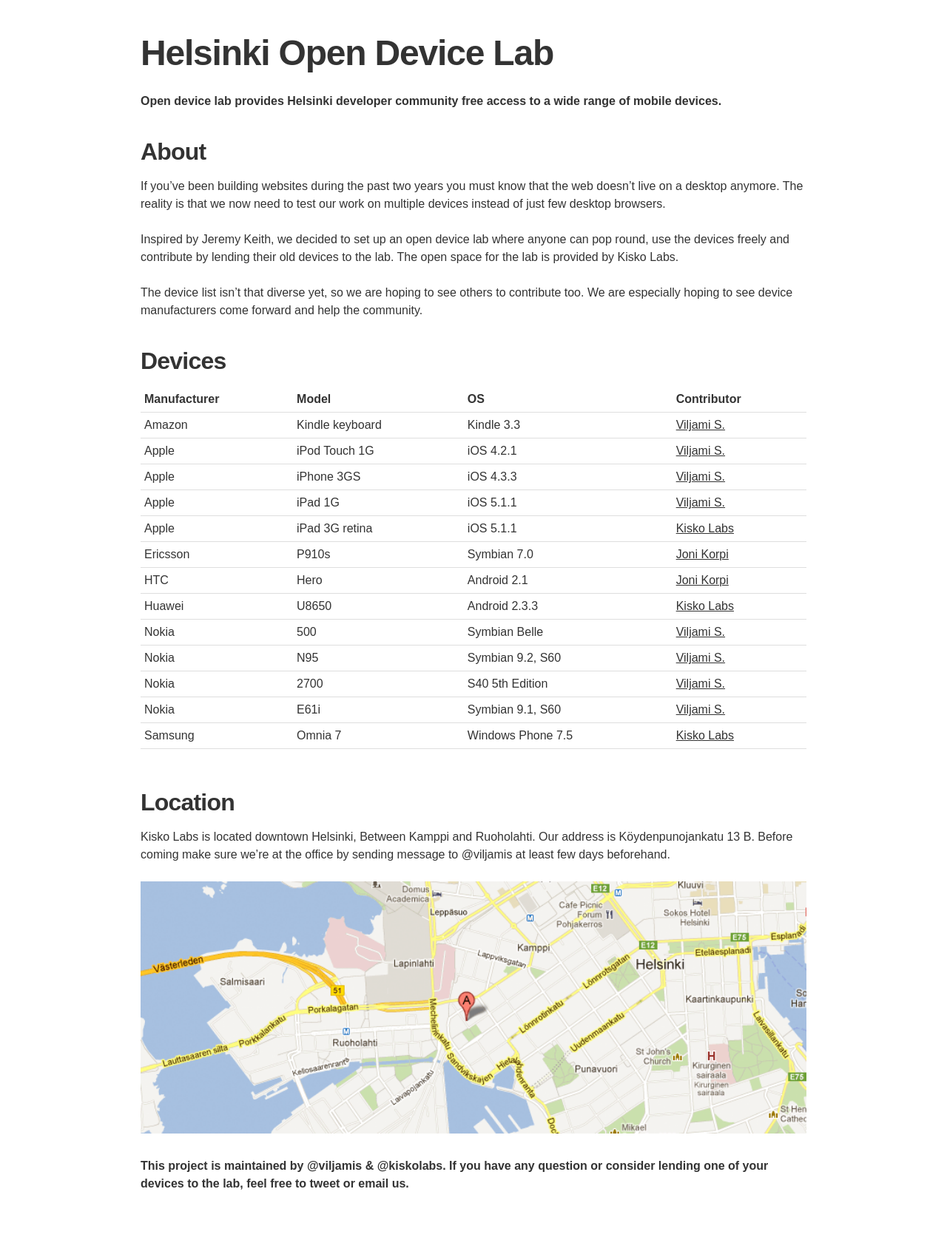
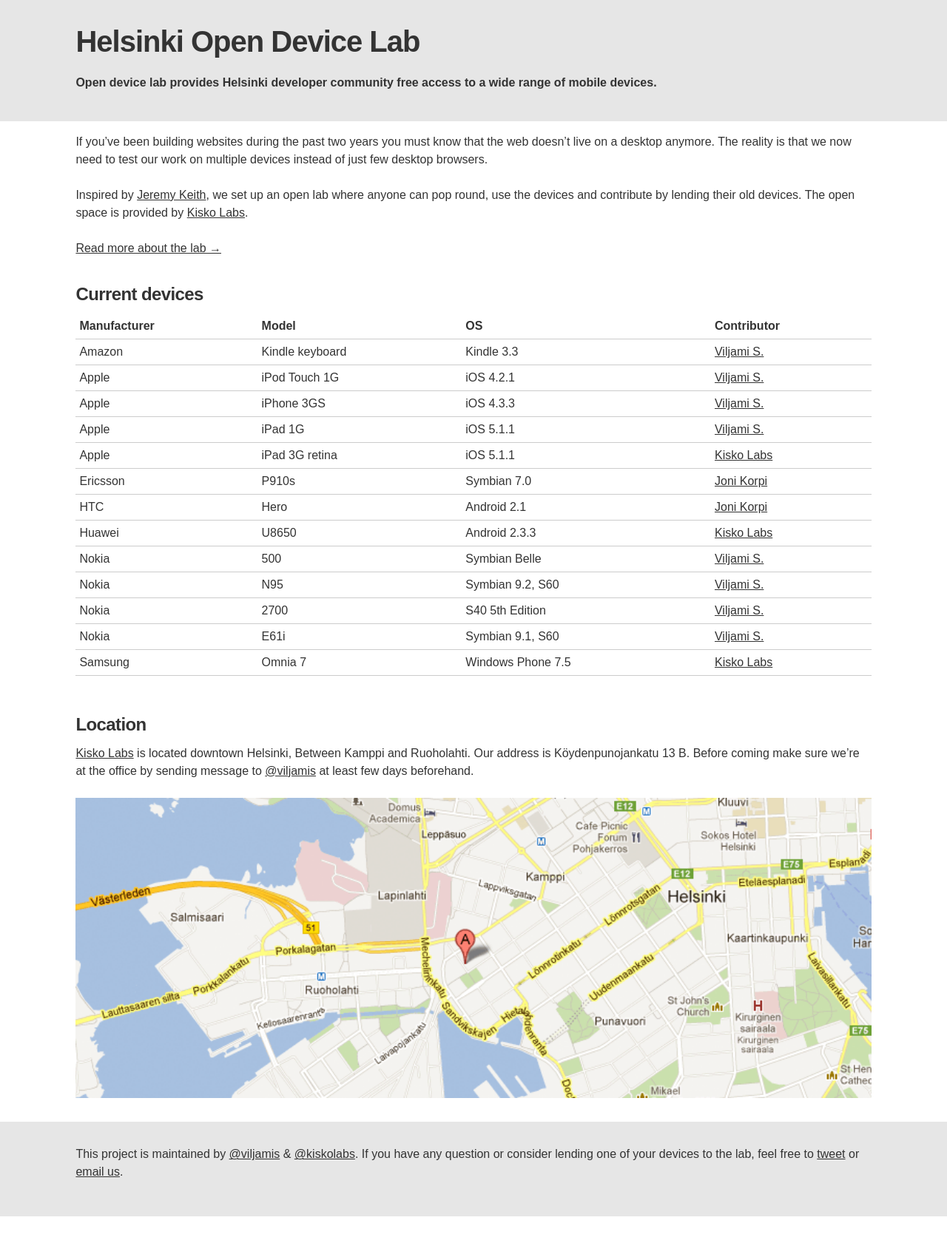
Before and after one commit to helsinkidevicelab/hodl, a PHP site: page / in a window 1280 px wide. Shown: the whole page at 74% size. After the commit the page ends 1645 px from the top, so only its background shows below. Run offline with PHP 8.4, Linux system fonts and the light colour scheme.

Commit message:
Changes to texts and styles

```diff
--- a/html prototype/index.html
+++ b/html prototype/index.html
@@ -19,16 +19,15 @@
 
     <div class="section">
       <div class="wrapper">
-        <h2>About</h2>
         <p>If you’ve been building websites during the past two years you must know that the web doesn’t live on a desktop anymore. The reality is that we now need to test our work on multiple devices instead of just few desktop browsers.</p>
-        <p>Inspired by Jeremy Keith, we decided to set up an open device lab where anyone can pop round, use the devices freely and contribute by lending their old devices to the lab. The open space for the lab is provided by Kisko Labs.</p>
-        <p>The device list isn’t that diverse yet, so we are hoping to see others to contribute too. We are especially hoping to see device manufacturers come forward and help the community.</p>
+        <p>Inspired by <a href="#" rel="external">Jeremy Keith</a>, we set up an open lab where anyone can pop round, use the devices and contribute by lending their old devices. The open space is provided by <a href="http://kiskolabs.com/" rel="external">Kisko Labs</a>.</p>
+        <p><a href="http://viljamis.com/blog/2012/helsinki-open-device-lab/" rel="external">Read more about the lab &rarr;</a></p>
       </div>
     </div>
 
     <div class="section">
       <div class="wrapper">
-        <h2>Devices</h2>
+        <h2>Current devices</h2>
         <table class="responsive_table">
           <thead>
             <tr>
@@ -125,14 +124,16 @@
     <div class="section">
       <div class="wrapper">
         <h2>Location</h2>
-        <p>Kisko Labs is located downtown Helsinki, Between Kamppi and Ruoholahti. Our address is Köydenpunojankatu 13 B. Before coming make sure we’re at the office by sending message to @viljamis at least few days beforehand.</p>
-        <img src="map.png" alt="">
+        <p><a href="http://kiskolabs.com/" rel="external">Kisko Labs</a> is located downtown Helsinki, Between Kamppi and Ruoholahti. Our address is Köydenpunojankatu 13 B. Before coming make sure we&#8217;re at the office by sending message to <a href="http://twitter.com/viljamis" rel="external me">@viljamis</a> at least few days beforehand.</p>
+            <a href="http://maps.google.com/maps?q=K%C3%B6ydenpunojankatu+13,+Helsingfors,+Suomi&amp;hl=en&amp;ie=UTF8&amp;sll=37.0625,-95.677068&amp;sspn=39.592876,78.837891&amp;oq=k%C3%B6ydenpunojankatu+13+B&amp;hnear=K%C3%B6ydenpunojankatu+13,+00180+Helsinki,+Finland&amp;t=m&amp;z=15" rel="external">
+            <img src="map.png" alt="">
+        </a>
       </div>
     </div>
 
     <div class="footer">
       <div class="wrapper">
-        <p>This project is maintained by @viljamis &amp; @kiskolabs. If you have any question or consider lending one of your devices to the lab, feel free to tweet or email us.</p>
+        <p>This project is maintained by <a href="http://twitter.com/viljamis" rel="external">@viljamis</a> &amp; <a href="http://twitter.com/kiskolabs" rel="external">@kiskolabs</a>. If you have any question or consider lending one of your devices to the lab, feel free to <a href="http://twitter.com/viljamis" rel="external">tweet</a> or <a href="mailto:me@viljamis.com">email us</a>.</p>
       </div>
     </div>
 
--- a/html prototype/sass/style.scss
+++ b/html prototype/sass/style.scss
@@ -101,20 +101,21 @@ html,body {
   height: 100%;
 }
 
-body {
-  padding: 2em 0 0;
-}
-
-.footer {
-  padding-bottom: 2em;
-}
-
 .wrapper {
   position: relative;
   margin: 1em auto 2em;
   width: 84%;
-  max-width: em(900, 16);
   //border: 1px solid rgba(0,0,0, .05);
+}
+
+.header {
+  padding: 1em 0 .5em;
+  background: lighten($color-black, 70%);
+}
+
+.footer {
+  padding: 1em 0;
+  background: lighten($color-black, 70%);
 }
 
 /* TYPOGRAPHY
@@ -142,8 +143,7 @@ p {
   hyphens: auto;
 }
 
-.header p,
-.footer p {
+.header p {
   font-weight: bold;
   -webkit-hyphens: none;
   -moz-hyphens: none;
@@ -166,15 +166,15 @@ sup {
 }
 
 h1 {
-  margin: 0 0 .6em;
-  line-height: 1;
-  font-size: 3em;
+  margin: 0 0 .5em;
+  line-height: 1.2;
+  font-size: 2.5em;
 }
 
 h2 {
   margin-bottom: .35em;
   line-height: 1.5em;
-  font-size: 2em;
+  font-size: 1.5em;
 }
 
 img {
@@ -217,7 +217,7 @@ table {
 
 td,th {
   padding: 5px;
-  border-bottom: 1px solid lighten($color-black, 67%);
+  border-bottom: 1px solid lighten($color-black, 60%);
 }
 
 tr {
@@ -246,12 +246,12 @@ th {
   }
 
   .responsive_table tr {
-    border: 1px solid lighten($color-black, 67%);
+    border: 1px solid lighten($color-black, 60%);
   }
 
   .responsive_table td {
     border: none;
-    border-bottom: 1px solid lighten($color-black, 67%);
+    border-bottom: 1px solid lighten($color-black, 60%);
     position: relative;
     padding-left: 50%;
     white-space: normal;
```
Also changed, not shown: html prototype/css/style.css (+1 -1 lines).
